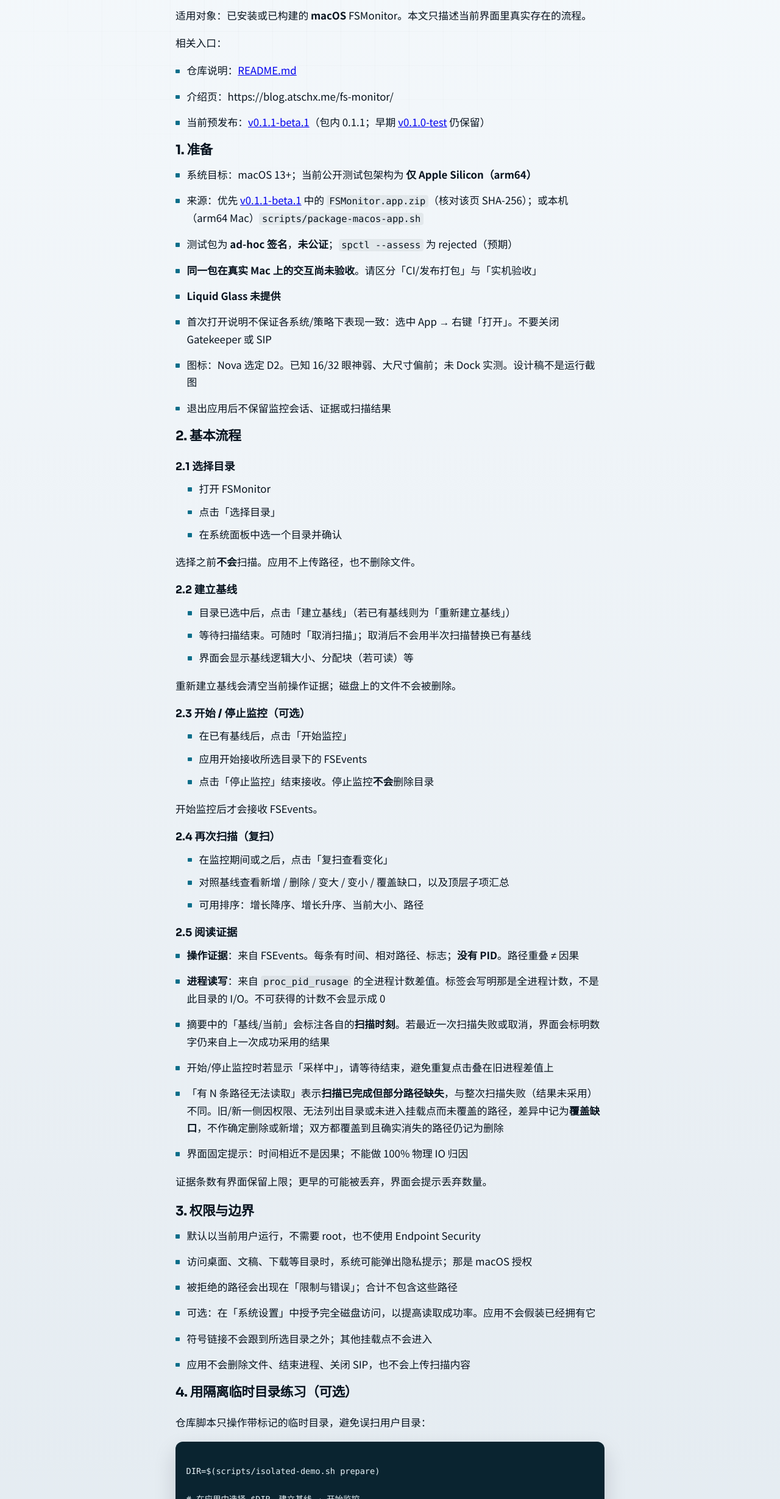
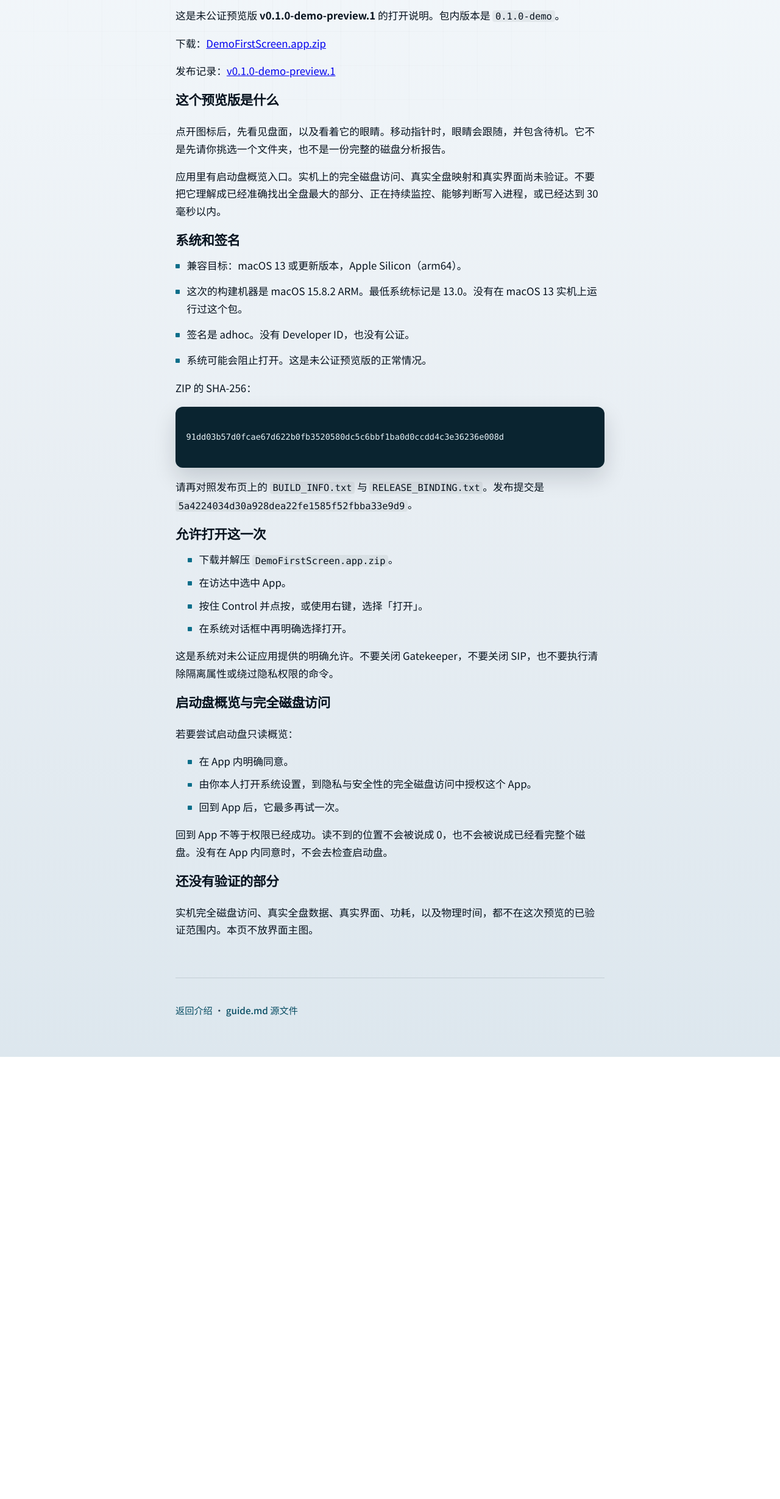
Before and after one commit to atschx/fs-monitor, a plain HTML site: page docs/guide.html in a window 1280 px wide. Shown: the part 342-2800 px from the top of the page at 61% size. After the commit the page ends 2075 px from the top, so only its background shows below. Drawn offline with Linux system fonts and the light colour scheme.

Commit message:
Publish the unnotarized preview page for the tested app zip.
The project page now links the v0.1.0-demo-preview.1 download and states the adhoc install limits. It does not use an app screenshot.

Co-authored-by: Albert Sun <atschx@users.noreply.github.com>

```diff
--- a/docs/guide.html
+++ b/docs/guide.html
@@ -3,7 +3,7 @@
 <head>
   <meta charset="utf-8">
   <meta name="viewport" content="width=device-width, initial-scale=1">
-  <title>FSMonitor 使用指南</title>
+  <title>FS-Monitor 第一次打开</title>
   <link rel="preconnect" href="https://fonts.googleapis.com">
   <link rel="preconnect" href="https://fonts.gstatic.com" crossorigin>
   <link href="https://fonts.googleapis.com/css2?family=Noto+Sans+SC:wght@400;500;700&family=Sora:wght@600;700&display=swap" rel="stylesheet">
@@ -16,109 +16,44 @@
     <p class="status-chip"><a href="index.html">介绍页</a> · 正文来自 docs/guide.md</p>
   </header>
   <main>
-<h1>FSMonitor 使用指南</h1>
-<p>适用对象：已安装或已构建的 <strong>macOS</strong> FSMonitor。本文只描述当前界面里真实存在的流程。</p>
-<p>相关入口：</p>
+<h1>第一次打开</h1>
+<p>这是未公证预览版 <strong>v0.1.0-demo-preview.1</strong> 的打开说明。包内版本是 <code>0.1.0-demo</code>。</p>
+<p>下载：<a href="https://github.com/atschx/fs-monitor/releases/download/v0.1.0-demo-preview.1/DemoFirstScreen.app.zip">DemoFirstScreen.app.zip</a></p>
+<p>发布记录：<a href="https://github.com/atschx/fs-monitor/releases/tag/v0.1.0-demo-preview.1">v0.1.0-demo-preview.1</a></p>
+<h2>这个预览版是什么</h2>
+<p>点开图标后，先看见盘面，以及看着它的眼睛。移动指针时，眼睛会跟随，并包含待机。它不是先请你挑选一个文件夹，也不是一份完整的磁盘分析报告。</p>
+<p>应用里有启动盘概览入口。实机上的完全磁盘访问、真实全盘映射和真实界面尚未验证。不要把它理解成已经准确找出全盘最大的部分、正在持续监控、能够判断写入进程，或已经达到 30 毫秒以内。</p>
+<h2>系统和签名</h2>
 <ul class="plain-list">
-<li>仓库说明：<a href="../README.md">README.md</a></li>
-<li>介绍页：https://blog.atschx.me/fs-monitor/</li>
-<li>当前预发布：<a href="https://github.com/atschx/fs-monitor/releases/tag/v0.1.1-beta.1">v0.1.1-beta.1</a>（包内 0.1.1；早期 <a href="https://github.com/atschx/fs-monitor/releases/tag/v0.1.0-test">v0.1.0-test</a> 仍保留）</li>
+<li>兼容目标：macOS 13 或更新版本，Apple Silicon（arm64）。</li>
+<li>这次的构建机器是 macOS 15.8.2 ARM。最低系统标记是 13.0。没有在 macOS 13 实机上运行过这个包。</li>
+<li>签名是 adhoc。没有 Developer ID，也没有公证。</li>
+<li>系统可能会阻止打开。这是未公证预览版的正常情况。</li>
 </ul>
-<h2>1. 准备</h2>
-<ul class="plain-list">
-<li>系统目标：macOS 13+；当前公开测试包架构为 <strong>仅 Apple Silicon（arm64）</strong></li>
-<li>来源：优先 <a href="https://github.com/atschx/fs-monitor/releases/tag/v0.1.1-beta.1">v0.1.1-beta.1</a> 中的 <code>FSMonitor.app.zip</code>（核对该页 SHA-256）；或本机（arm64 Mac）<code>scripts/package-macos-app.sh</code></li>
-<li>测试包为 <strong>ad-hoc 签名</strong>，<strong>未公证</strong>；<code>spctl --assess</code> 为 rejected（预期）</li>
-<li><strong>同一包在真实 Mac 上的交互尚未验收</strong>。请区分「CI/发布打包」与「实机验收」</li>
-<li><strong>Liquid Glass 未提供</strong></li>
-<li>首次打开说明不保证各系统/策略下表现一致：选中 App → 右键「打开」。不要关闭 Gatekeeper 或 SIP</li>
-<li>图标：Nova 选定 D2。已知 16/32 眼神弱、大尺寸偏前；未 Dock 实测。设计稿不是运行截图</li>
-<li>退出应用后不保留监控会话、证据或扫描结果</li>
-</ul>
-<h2>2. 基本流程</h2>
-<h3>2.1 选择目录</h3>
-<ol class="plain-list">
-<li>打开 FSMonitor</li>
-<li>点击「选择目录」</li>
-<li>在系统面板中选一个目录并确认</li>
-</ol>
-<p>选择之前<strong>不会</strong>扫描。应用不上传路径，也不删除文件。</p>
-<h3>2.2 建立基线</h3>
-<ol class="plain-list">
-<li>目录已选中后，点击「建立基线」（若已有基线则为「重新建立基线」）</li>
-<li>等待扫描结束。可随时「取消扫描」；取消后不会用半次扫描替换已有基线</li>
-<li>界面会显示基线逻辑大小、分配块（若可读）等</li>
-</ol>
-<p>重新建立基线会清空当前操作证据；磁盘上的文件不会被删除。</p>
-<h3>2.3 开始 / 停止监控（可选）</h3>
-<ol class="plain-list">
-<li>在已有基线后，点击「开始监控」</li>
-<li>应用开始接收所选目录下的 FSEvents</li>
-<li>点击「停止监控」结束接收。停止监控<strong>不会</strong>删除目录</li>
-</ol>
-<p>开始监控后才会接收 FSEvents。</p>
-<h3>2.4 再次扫描（复扫）</h3>
-<ol class="plain-list">
-<li>在监控期间或之后，点击「复扫查看变化」</li>
-<li>对照基线查看新增 / 删除 / 变大 / 变小 / 覆盖缺口，以及顶层子项汇总</li>
-<li>可用排序：增长降序、增长升序、当前大小、路径</li>
-</ol>
-<h3>2.5 阅读证据</h3>
-<ul class="plain-list">
-<li><strong>操作证据</strong>：来自 FSEvents。每条有时间、相对路径、标志；<strong>没有 PID</strong>。路径重叠 ≠ 因果</li>
-<li><strong>进程读写</strong>：来自 <code>proc_pid_rusage</code> 的全进程计数差值。标签会写明那是全进程计数，不是此目录的 I/O。不可获得的计数不会显示成 0</li>
-<li>摘要中的「基线/当前」会标注各自的<strong>扫描时刻</strong>。若最近一次扫描失败或取消，界面会标明数字仍来自上一次成功采用的结果</li>
-<li>开始/停止监控时若显示「采样中」，请等待结束，避免重复点击叠在旧进程差值上</li>
-<li>「有 N 条路径无法读取」表示<strong>扫描已完成但部分路径缺失</strong>，与整次扫描失败（结果未采用）不同。旧/新一侧因权限、无法列出目录或未进入挂载点而未覆盖的路径，差异中记为<strong>覆盖缺口</strong>，不作确定删除或新增；双方都覆盖到且确实消失的路径仍记为删除</li>
-<li>界面固定提示：时间相近不是因果；不能做 100% 物理 IO 归因</li>
-</ul>
-<p>证据条数有界面保留上限；更早的可能被丢弃，界面会提示丢弃数量。</p>
-<h2>3. 权限与边界</h2>
-<ul class="plain-list">
-<li>默认以当前用户运行，不需要 root，也不使用 Endpoint Security</li>
-<li>访问桌面、文稿、下载等目录时，系统可能弹出隐私提示；那是 macOS 授权</li>
-<li>被拒绝的路径会出现在「限制与错误」；合计不包含这些路径</li>
-<li>可选：在「系统设置」中授予完全磁盘访问，以提高读取成功率。应用不会假装已经拥有它</li>
-<li>符号链接不会跟到所选目录之外；其他挂载点不会进入</li>
-<li>应用不会删除文件、结束进程、关闭 SIP，也不会上传扫描内容</li>
-</ul>
-<h2>4. 用隔离临时目录练习（可选）</h2>
-<p>仓库脚本只操作带标记的临时目录，避免误扫用户目录：</p>
+<p>ZIP 的 SHA-256：</p>
 <pre><code>
-DIR=$(scripts/isolated-demo.sh prepare)
-
-# 在应用中选择 $DIR，建立基线 → 开始监控
-
-scripts/isolated-demo.sh grow &quot;$DIR&quot;
-
-# 再次扫描，观察 data/cache.bin、logs/new.log 等
-
-scripts/isolated-demo.sh cleanup &quot;$DIR&quot;
+91dd03b57d0fcae67d622b0fb3520580dc5c6bbf1ba0d0ccdd4c3e36236e008d
 
 </code></pre>
-<p><code>cleanup</code> 要求目录内存在 <code>.fs-monitor-demo-marker</code> 且路径包含 <code>fs-monitor-demo</code>。</p>
-<h2>5. 未知项与已知缺口（不是功能）</h2>
-<p>以下<strong>不是</strong>当前版本能力，界面也不会伪装成已实现：</p>
-<ul class="plain-list">
-<li>跨会话把历史扫描结果持久化后再回溯对比</li>
-<li>整块磁盘 / 系统级 IO 仪表盘</li>
-<li>「复制暂停」类归因或完整读写覆盖因果链</li>
-<li>指向具体写入进程的确定性结论（FSEvents 无 PID）</li>
-<li>正式 Developer ID 签名与 Apple 公证发行</li>
-</ul>
-<h2>6. 卸载</h2>
-<p>没有独立安装器时：</p>
+<p>请再对照发布页上的 <code>BUILD_INFO.txt</code> 与 <code>RELEASE_BINDING.txt</code>。发布提交是 <code>5a4224034d30a928dea22fe1585f52fbba33e9d9</code>。</p>
+<h2>允许打开这一次</h2>
 <ol class="plain-list">
-<li>退出 FSMonitor</li>
-<li>将 <code>FSMonitor.app</code> 移到废纸篓并清空（或删除你放置它的目录）</li>
-<li>本应用不会在未选择目录时扫描；若你曾授予「完全磁盘访问」，可在系统设置中自行撤销</li>
+<li>下载并解压 <code>DemoFirstScreen.app.zip</code>。</li>
+<li>在访达中选中 App。</li>
+<li>按住 Control 并点按，或使用右键，选择「打开」。</li>
+<li>在系统对话框中再明确选择打开。</li>
 </ol>
-<h2>7. 常见问题</h2>
-<p><strong>打不开 / 提示无法验证开发者？</strong> 测试包多为 ad-hoc 签名。使用「右键 → 打开」。不要关闭 Gatekeeper。</p>
-<p><strong>为什么看不到是谁写入的？</strong> FSEvents 不带 PID。进程表只是全进程旁证。</p>
-<p><strong>数字对不上磁盘工具？</strong> 逻辑大小、分配块、压缩、稀疏、缓存、读不到的路径都会造成差异。不能 100% 物理 IO 归因。</p>
-<p><strong>Linux 能跑吗？</strong> 不能启动界面。本项目只支持 macOS；CI 已不再跑 Linux 测试。</p>
-<p><strong>没有下载按钮？</strong> 以 <a href="https://github.com/atschx/fs-monitor/releases">Releases</a> 实际页面为准。若为空，请用源码构建或 CI 工件，不要假设存在未发布的安装包。</p>
+<p>这是系统对未公证应用提供的明确允许。不要关闭 Gatekeeper，不要关闭 SIP，也不要执行清除隔离属性或绕过隐私权限的命令。</p>
+<h2>启动盘概览与完全磁盘访问</h2>
+<p>若要尝试启动盘只读概览：</p>
+<ol class="plain-list">
+<li>在 App 内明确同意。</li>
+<li>由你本人打开系统设置，到隐私与安全性的完全磁盘访问中授权这个 App。</li>
+<li>回到 App 后，它最多再试一次。</li>
+</ol>
+<p>回到 App 不等于权限已经成功。读不到的位置不会被说成 0，也不会被说成已经看完整个磁盘。没有在 App 内同意时，不会去检查启动盘。</p>
+<h2>还没有验证的部分</h2>
+<p>实机完全磁盘访问、真实全盘数据、真实界面、功耗，以及物理时间，都不在这次预览的已验证范围内。本页不放界面主图。</p>
   </main>
   <footer>
     <p><a href="index.html">返回介绍</a> · <a href="https://github.com/atschx/fs-monitor/blob/main/docs/guide.md">guide.md 源文件</a></p>
```
Also changed, not shown: docs/index.html (+46 -47 lines), 3 other files.
